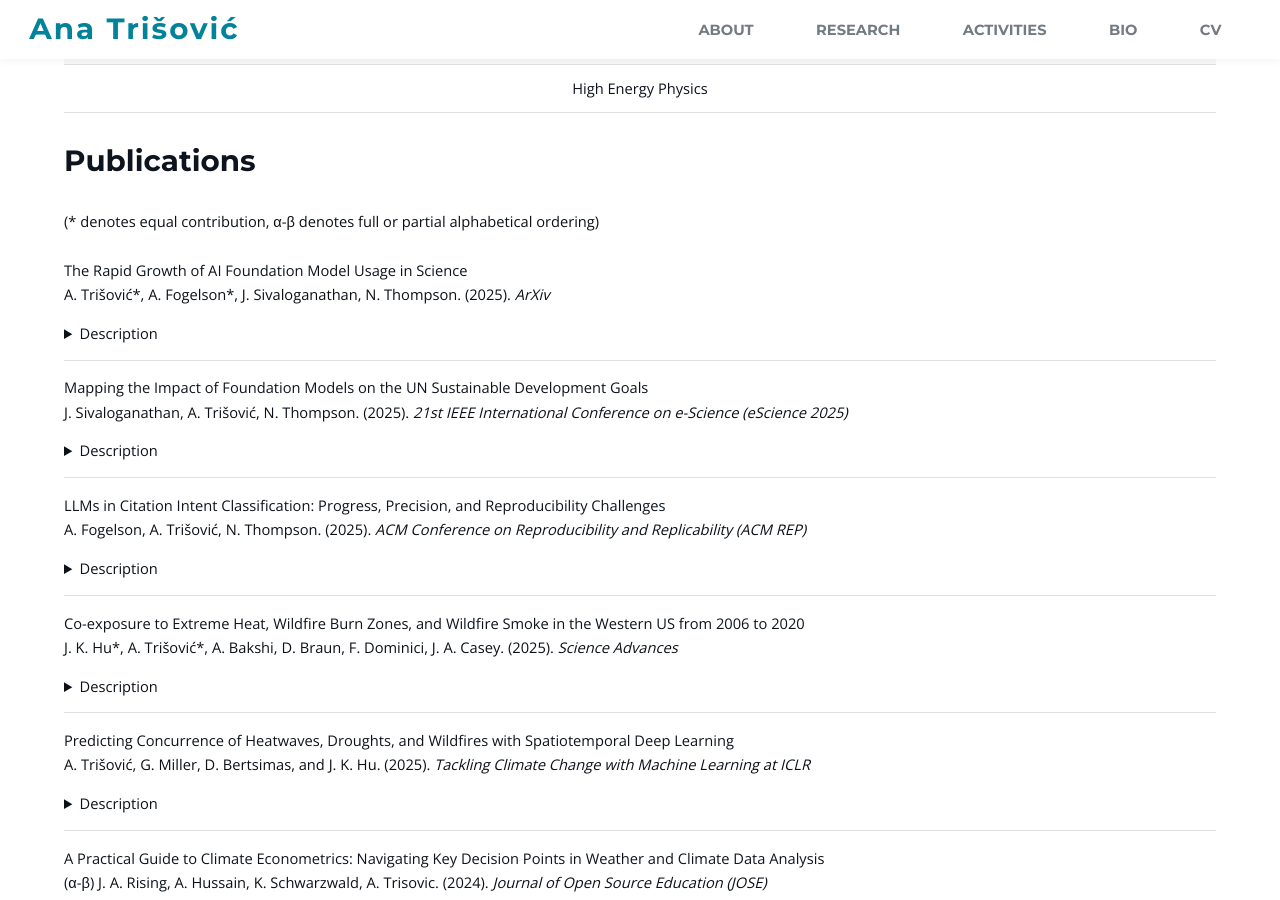
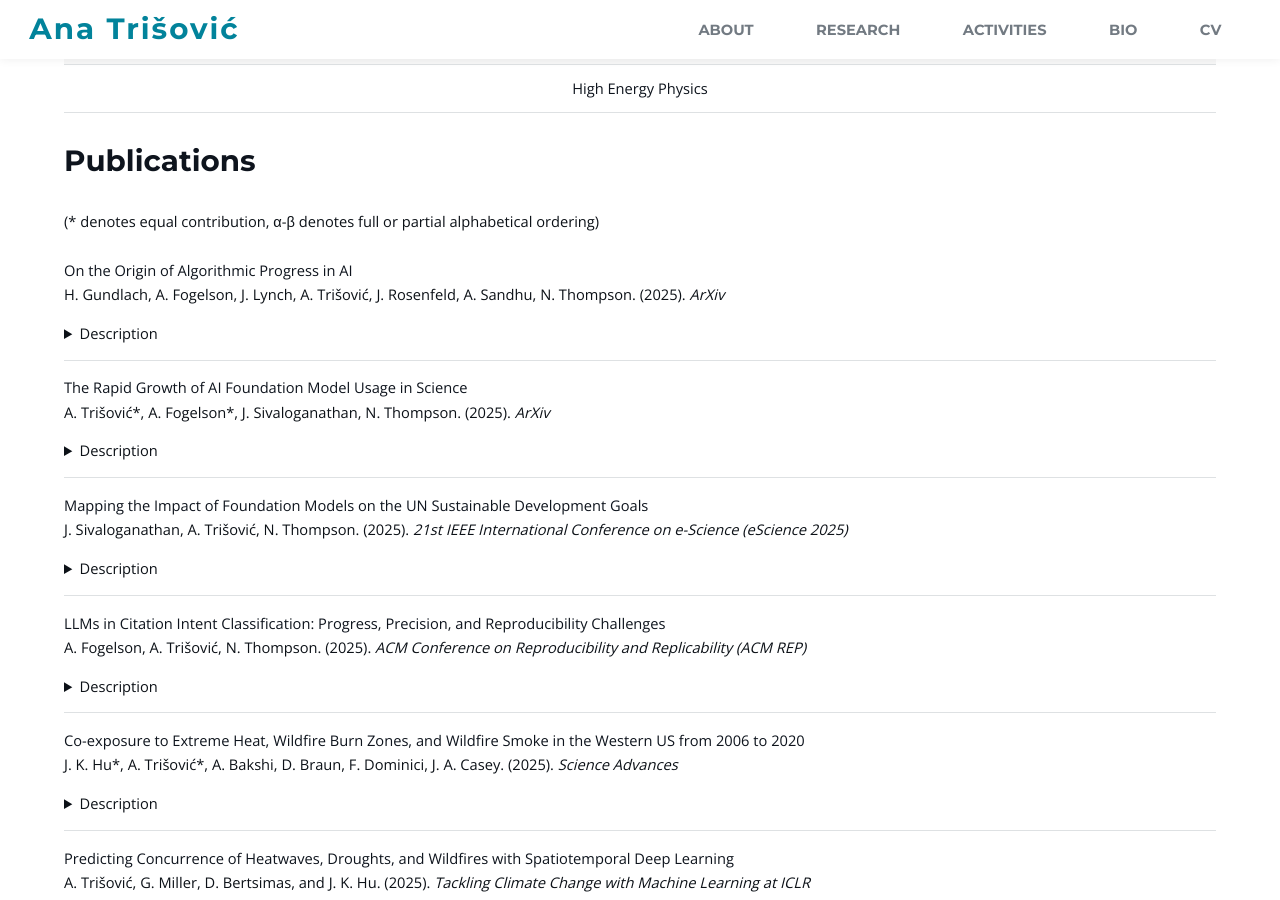
Before and after one commit to atrisovic/anatrisovic.github.io, a Jekyll site: the page built from research.html, in a window 1280 px wide and 900 px high, scrolled down 1546 px. Built offline with Jekyll 4.4.1, drawn with Linux system fonts in a browser that asks for light colours.

Commit message:
add publication

```diff
--- a/_data/publications.yml
+++ b/_data/publications.yml
@@ -1,3 +1,11 @@
+- authors: H. Gundlach, A. Fogelson, J. Lynch, A. Trišović, J. Rosenfeld, A. Sandhu, N. Thompson
+  year: 2025
+  id:
+    - 1
+    - 3
+  name: "On the Origin of Algorithmic Progress in AI"
+  venue: "ArXiv"
+  description: This project investigates the origins of AI’s algorithmic efficiency improvements by combining ablation studies, literature synthesis, and scaling experiments, revealing that most of the observed gains arise from scale-dependent effects, particularly the LSTM-to-Transformer transition, and that true small-model algorithmic progress is far smaller than previously estimated.
 - authors: A. Trišović*, A. Fogelson*, J. Sivaloganathan, N. Thompson
   year: 2025
   id:
```
